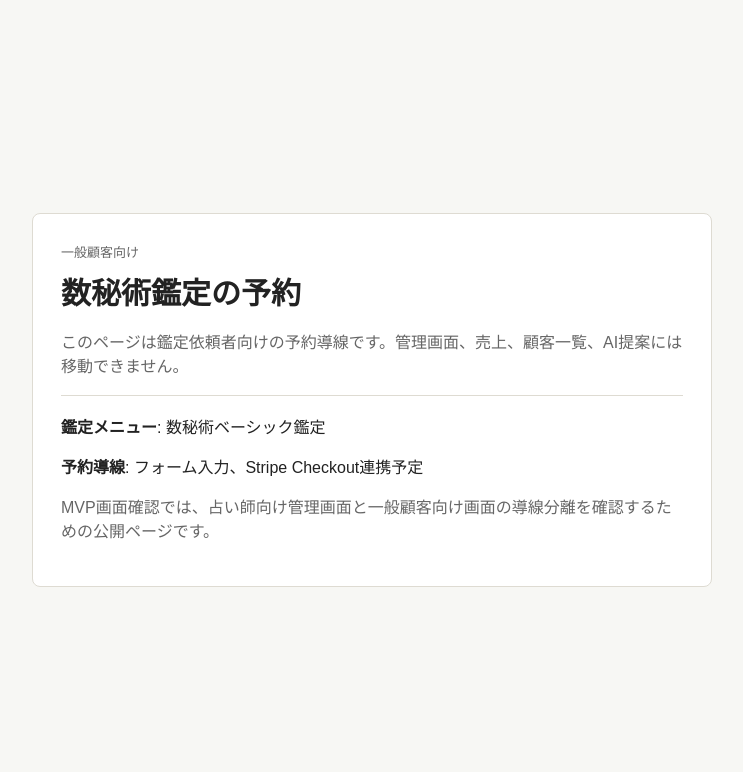
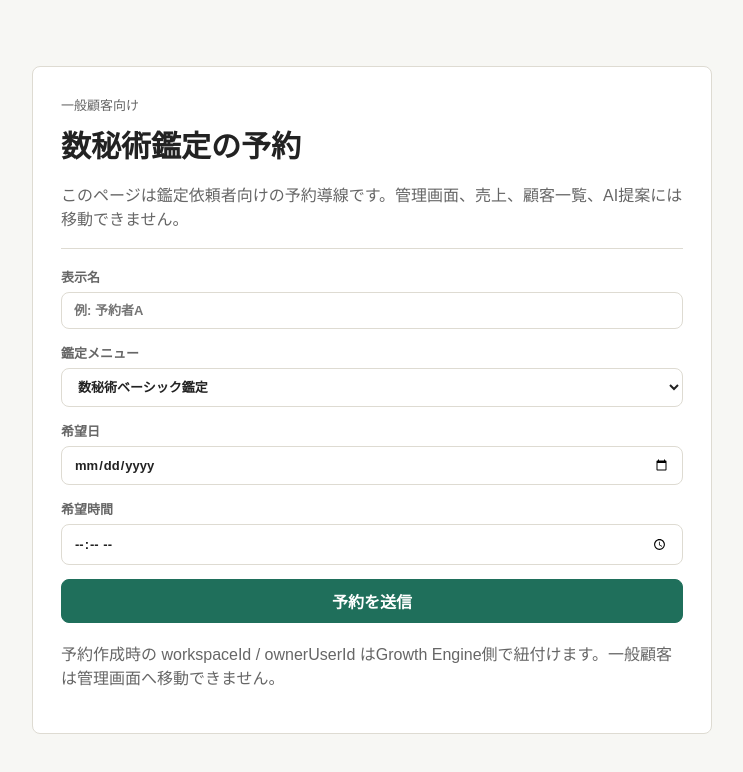
Before and after one commit to karukimori-wq/Growth-Engine, a Next.js app: page /public/booking in a window 1280 px wide. Shown: the top 772 px of the page, without its empty margins (268-1011 px from the left). Built offline with nearby package versions, Linux system fonts and the light colour scheme.

Commit message:
Connect public booking to reservation creation

```diff
--- a/src/app/public/booking/page.tsx
+++ b/src/app/public/booking/page.tsx
@@ -8,9 +8,31 @@ export default function PublicBookingPage() {
           このページは鑑定依頼者向けの予約導線です。管理画面、売上、顧客一覧、AI提案には移動できません。
         </p>
         <div className="divider" />
-        <p><strong>鑑定メニュー</strong>: 数秘術ベーシック鑑定</p>
-        <p><strong>予約導線</strong>: フォーム入力、Stripe Checkout連携予定</p>
-        <p className="muted">MVP画面確認では、占い師向け管理画面と一般顧客向け画面の導線分離を確認するための公開ページです。</p>
+        <form action="/api/public/bookings" method="post" className="form-stack">
+          <label className="field-label">
+            表示名
+            <input name="customerDisplayName" placeholder="例: 予約者A" />
+          </label>
+          <label className="field-label">
+            鑑定メニュー
+            <select name="productId" defaultValue="prd_numeria_basic">
+              <option value="prd_numeria_basic">数秘術ベーシック鑑定</option>
+              <option value="prd_numeria_followup">リピート鑑定</option>
+            </select>
+          </label>
+          <label className="field-label">
+            希望日
+            <input name="preferredDate" type="date" required />
+          </label>
+          <label className="field-label">
+            希望時間
+            <input name="preferredTime" type="time" required />
+          </label>
+          <button className="button" type="submit">予約を送信</button>
+        </form>
+        <p className="muted">
+          予約作成時の workspaceId / ownerUserId はGrowth Engine側で紐付けます。一般顧客は管理画面へ移動できません。
+        </p>
       </section>
     </main>
   );
```
